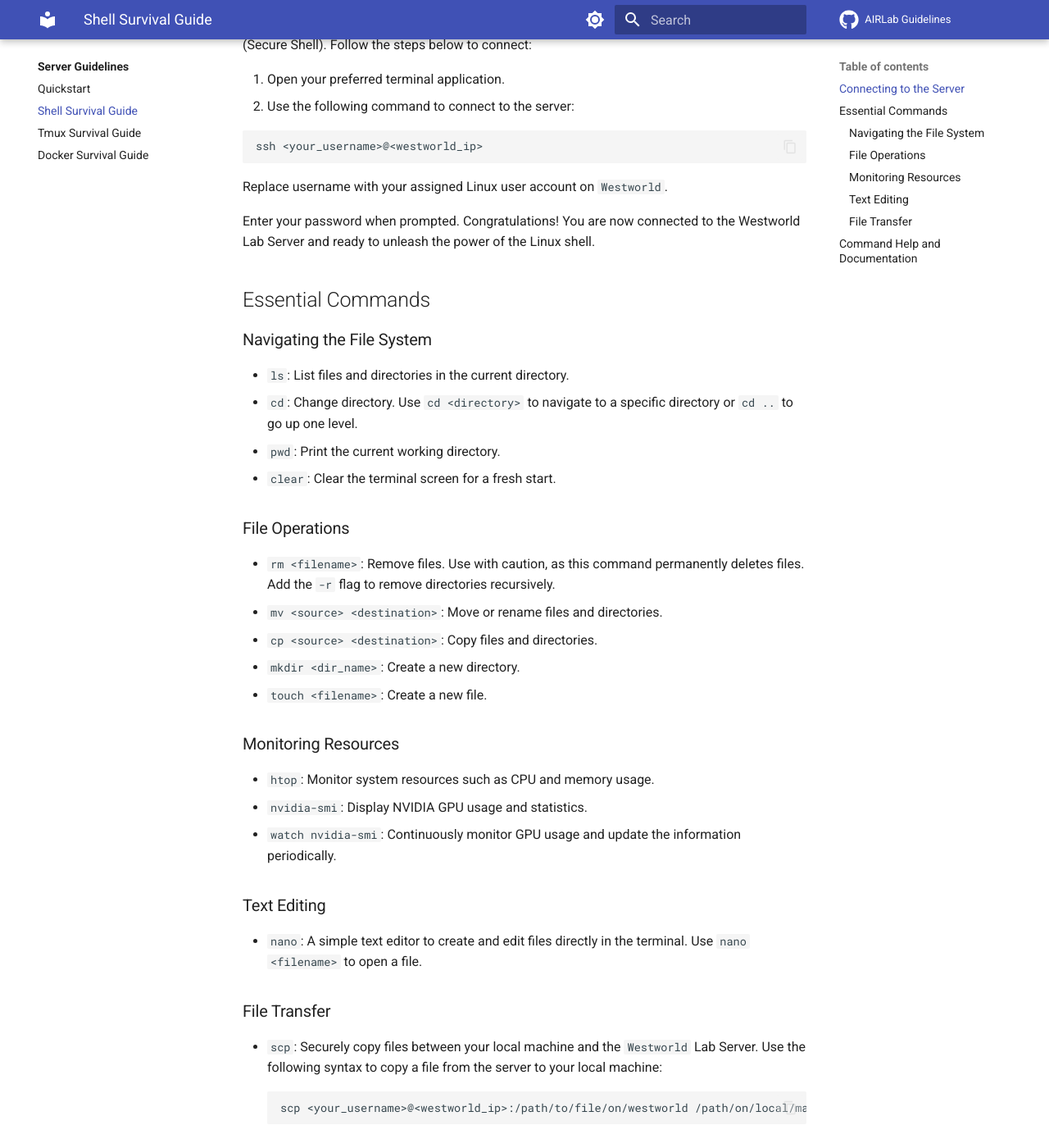
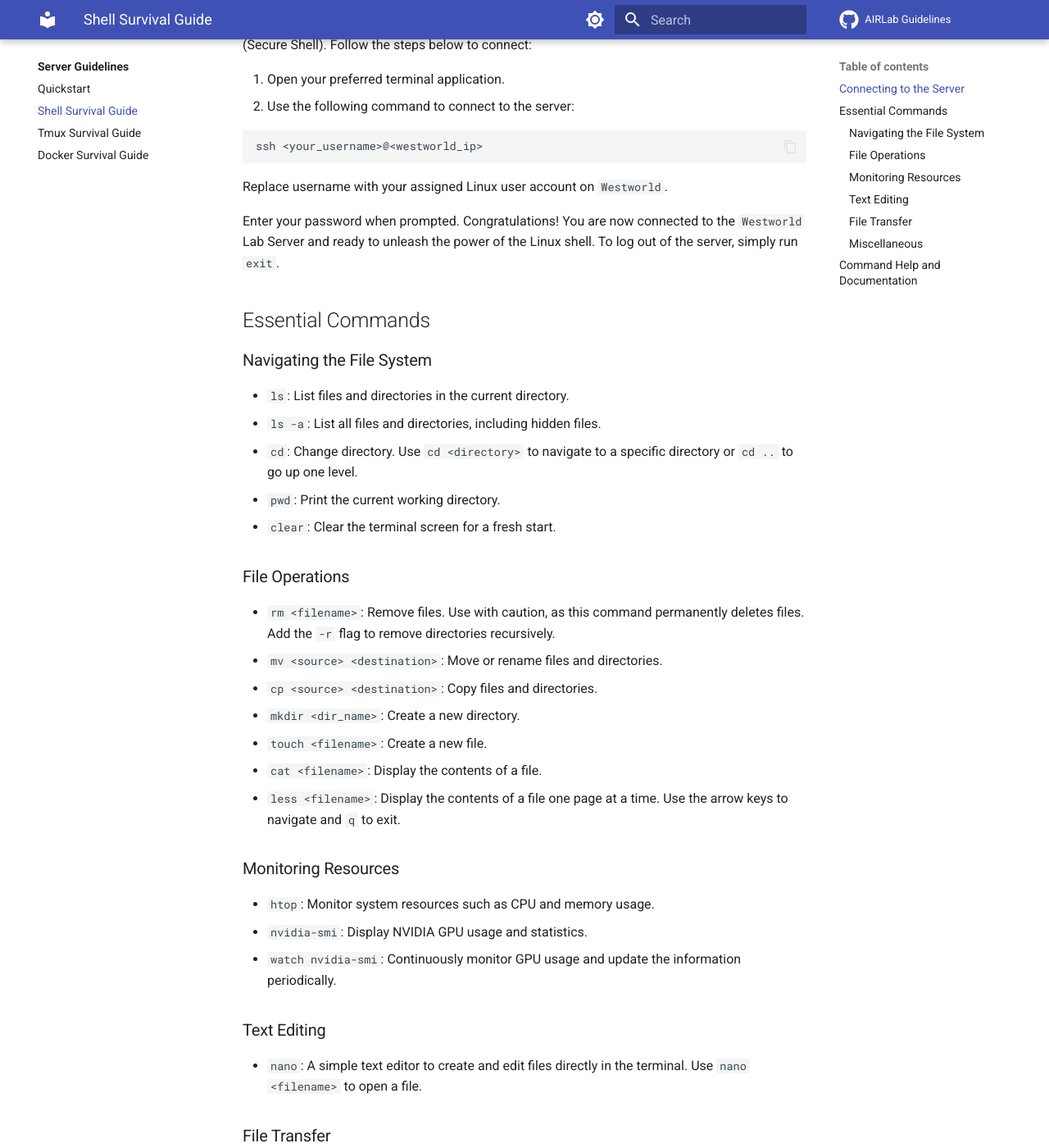
Before and after one commit to archettialberto/airlab_server_guidelines, an MkDocs documentation site: the page built from docs/server_guidelines/shell.md, in a window 1280 px wide and 1400 px high, scrolled down 430 px. Shown: the whole window at 82% size. Built offline with MkDocs 1.6.1 and Material for MkDocs 9.7.7, drawn with Linux system fonts in a browser that asks for light colours; emoji names are drawn with the system emoji font; comment, search, counter and statistics services are not loaded; some of the changed text lies outside the part shown.

````diff
--- a/docs/server_guidelines/shell.md
+++ b/docs/server_guidelines/shell.md
@@ -3,7 +3,7 @@
 Welcome to the Shell Survival Guide! :shell: In this guide, we will explore the basic tools and commands that will
 empower you to navigate and utilize the Linux shell efficiently on our `Westworld` Lab Server. Whether you are new to the
 command line or looking to brush up your skills, this guide will equip you with the essential knowledge to streamline
-your machine learning experiments and research.
+your machine learning experiments and research. :rocket:
 
 ## Connecting to the Server
 
@@ -19,14 +19,16 @@ ssh <your_username>@<westworld_ip>
 
 Replace username with your assigned Linux user account on `Westworld`.
 
-Enter your password when prompted. Congratulations! You are now connected to the Westworld Lab Server and ready to
+Enter your password when prompted. Congratulations! You are now connected to the `Westworld` Lab Server and ready to
 unleash the power of the Linux shell.
+To log out of the server, simply run `exit`.
 
 ## Essential Commands
 
 ### Navigating the File System
 
 * `ls`: List files and directories in the current directory.
+* `ls -a`: List all files and directories, including hidden files.
 * `cd`: Change directory. Use `cd <directory>` to navigate to a specific directory or `cd ..` to go up one level.
 * `pwd`: Print the current working directory.
 * `clear`: Clear the terminal screen for a fresh start.
@@ -39,6 +41,8 @@ unleash the power of the Linux shell.
 * `cp <source> <destination>`: Copy files and directories.
 * `mkdir <dir_name>`: Create a new directory.
 * `touch <filename>`: Create a new file.
+* `cat <filename>`: Display the contents of a file.
+* `less <filename>`: Display the contents of a file one page at a time. Use the arrow keys to navigate and `q` to exit.
 
 ### Monitoring Resources
 
@@ -59,6 +63,11 @@ unleash the power of the Linux shell.
   scp <your_username>@<westworld_ip>:/path/to/file/on/westworld /path/on/local/machine
   ```
 
+### Miscellaneous
+
+* `history`: Display a list of previously executed commands.
+* `history | grep <search_term>`: Search for a specific command in the history.
+
 ## Command Help and Documentation
 
 When in doubt or needing additional information about a specific command, Linux provides built-in help and
````
Also changed, not shown: docs/server_guidelines/tmux.md (+69 -0 lines).
